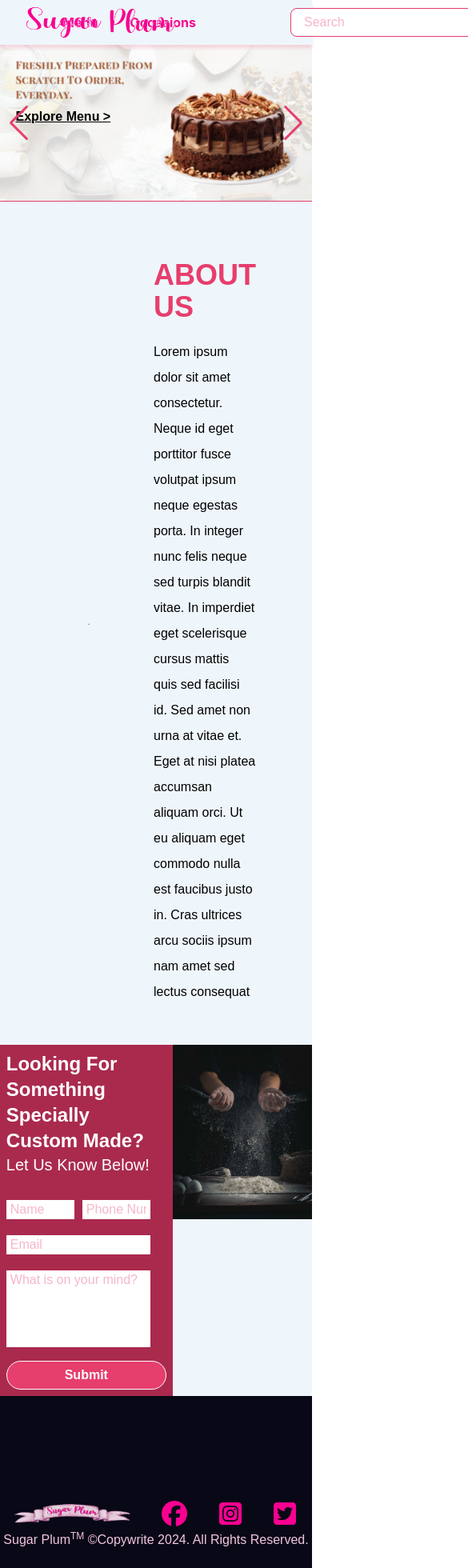
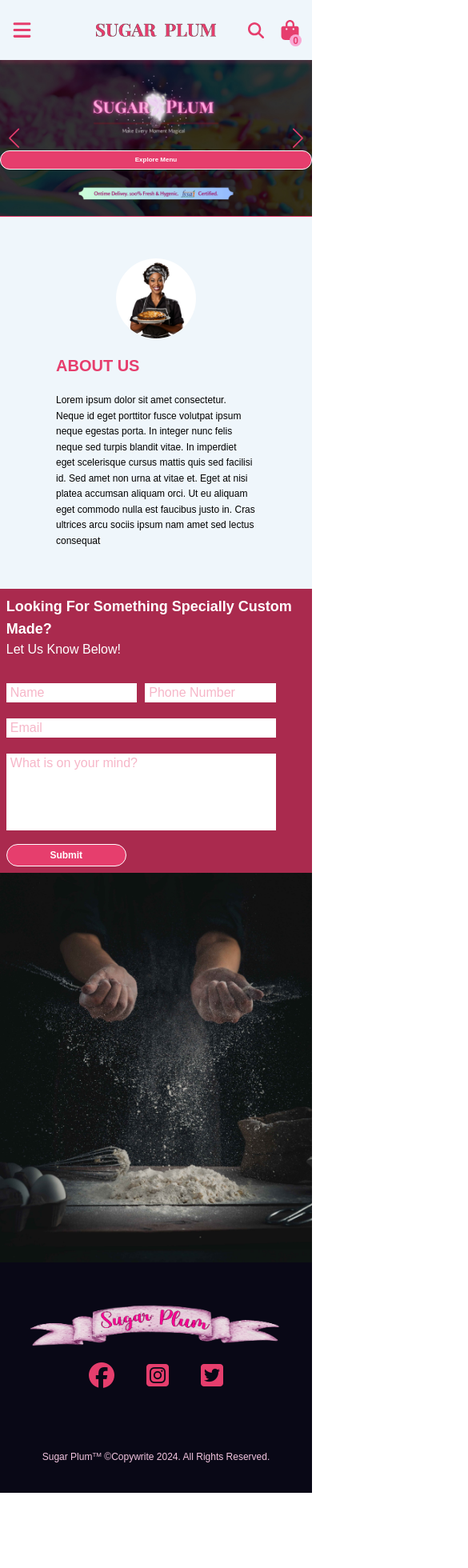
Before and after one commit to mittens67/sugar_plum, a React (Create React App) app: page / in a window 390 px wide. Shown: the top 1960 px of the page at 80% size, 585 px wide, since content can reach past the window. After the commit the page ends 1866 px from the top, so only its background shows below. Built offline with nearby package versions, Linux system fonts and the light colour scheme.

Commit message:
NavBar, footer and homepage changes

```diff
--- a/package.json
+++ b/package.json
@@ -10,6 +10,7 @@
     "axios": "^1.6.3",
     "react": "^18.2.0",
     "react-dom": "^18.2.0",
+    "react-icons": "^5.0.1",
     "react-image-magnify": "^2.7.4",
     "react-redux": "^9.0.4",
     "react-router-dom": "^6.21.0",
--- a/src/components/Carousel.js
+++ b/src/components/Carousel.js
@@ -1,45 +1,54 @@
-import { Swiper, SwiperSlide } from 'swiper/react';
-import { Navigation, Autoplay } from 'swiper/modules';
-import { Link } from 'react-router-dom';
+import { Swiper, SwiperSlide } from "swiper/react";
+import { Navigation, Autoplay } from "swiper/modules";
+import { Link } from "react-router-dom";
 import "swiper/css";
 import "swiper/css/navigation";
-import Button1 from './Button1';
-import Button2 from './Button2';
+import Button1 from "./Button1";
+import Button2 from "./Button2";
 
 const Carousel = () => {
   return (
     <div>
-        <Swiper
+      <Swiper
         loop={true}
         spaceBetween={0}
         navigation={true}
         modules={[Navigation, Autoplay]}
         autoplay={{
-          delay: 4500,
+          delay: 8500,
         }}
         className="h-[50%]"
       >
-        <SwiperSlide className='relative'>
-          <img src={"../assets/banners/Banner1.jpg"} alt="Carousel POR"/>
+        <SwiperSlide className="relative">
+          <img src={"../assets/banners/Banner1.jpg"} alt="Carousel POR" />
           <Link to={`/category/menu`}>
-            <Button1 text={`Explore Menu`}  customClass='absolute bottom-[30%] left-[40%] px-[100px] py-[10px]'/>
+            <Button1
+              text={`Explore Menu`}
+              customClass="absolute bottom-[30%] inset-x-0 mx-[auto] text-[8px] px-[10px] py-[5px] sm:text-xs sm:px-[100px] sm:py-[10px]"
+            />
           </Link>
         </SwiperSlide>
-        <SwiperSlide className='relative'>
+        <SwiperSlide className="relative">
           <img src={"../assets/banners/Banner2.jpg"} alt="Carousel POR" />
           <Link to={`/category/menu`}>
-          <Button2 text={`Explore Menu >`} customClass='absolute top-[40%] left-[5%] '/>
+            <Button2
+              text={`Explore Menu >`}
+              customClass="absolute text-[10px] sm:text-sm top-[40%] left-[5%] hover:text-sp_pink "
+            />
           </Link>
         </SwiperSlide>
-        <SwiperSlide className='relative'>
+        <SwiperSlide className="relative">
           <img src={"../assets/banners/Banner3.jpg"} alt="Carousel POR" />
           <Link to={`/category/occasions`}>
-          <Button2 text={`< View Collection`} customClass='absolute bottom-[45%] right-[10%] text-white'/>
+            <Button2
+              text={`< View Collection`}
+              customClass="absolute text-[10px] sm:text-sm bottom-[42%] right-[10%] text-white  hover:text-sp_pink"
+            />
           </Link>
         </SwiperSlide>
       </Swiper>
     </div>
-  )
-}
+  );
+};
 
-export default Carousel
+export default Carousel;
--- a/src/components/CustomForm.js
+++ b/src/components/CustomForm.js
@@ -5,8 +5,8 @@
 const CustomForm = ({customClass}) => {
   return (
     <div className={`bg-sugarplum-sp_red_pink text-white p-[2%] ${customClass}`}>
-      <h2 className="font-black text-2xl">Looking For Something Specially Custom Made?</h2>
-      <p className="text-xl">Let Us Know Below!</p>
+      <h2 className="font-black text-lg sm:text-xl md:text-2xl">Looking For Something Specially Custom Made?</h2>
+      <p className="text-base sm:text-lg md:text-xl">Let Us Know Below!</p>
       <div className="flex flex-col mt-[20px]">
         <div className="flex my-[10px] w-[90%]">
           <input type="text" placeholder="Name" className="w-[50%] mr-[10px] px-[5px] placeholder-sp_pink"/>
@@ -20,7 +20,7 @@
         </div>
         <input type="email" placeholder="Email" className="my-[10px] w-[90%] px-[5px] placeholder-sp_pink"/>
         <TextBox placeholder={"What is on your mind?"} rows="4" cols="50" maxLength={100}/>
-        <Button1 text={`Submit`} customClass={'w-[200px] py-[5px]'}/>
+        <Button1 text={`Submit`} customClass={'w-[150px] text-xs sm:text-base sm:w-[200px] py-[5px]'}/>
       </div>
     </div>
   );
--- a/src/components/Footer.js
+++ b/src/components/Footer.js
@@ -2,19 +2,19 @@
 
 const Footer = () => {
   return (
-    <footer className="bg-sugarplum-footer_bg flex flex-col justify-center h-80 mt-auto">
-      <div className="flex justify-around">
-        <Link to={`/`} className="flex-1 w-80">
-          <img src="/assets/Logo5.png" alt="logo" />
+    <footer className="bg-sugarplum-footer_bg flex flex-col justify-around h-72 sm:h-80 mt-auto">
+      <div className="flex flex-col sm:flex-row items-center justify-around">
+        <Link to={`/`} className="flex-1">
+          <img src="/assets/Logo5.png" alt="logo" className="w-[500px] h-[auto]"/>
         </Link>
-        <div className="flex flex-1 items-center justify-center">
-          <i className="fa-brands fa-facebook fa-2xl text-footer_pink m-5"></i>
-          <i className="fa-brands fa-square-instagram fa-2xl text-footer_pink m-5"></i>
-          <i className="fa-brands fa-square-twitter fa-2xl text-footer_pink m-5"></i>
+        <div className="flex flex-1 items-center justify-center text-sp_pink">
+          <i className="fa-brands fa-facebook fa-2xl m-5"></i>
+          <i className="fa-brands fa-square-instagram fa-2xl m-5"></i>
+          <i className="fa-brands fa-square-twitter fa-2xl m-5"></i>
         </div>
       </div>
-      <p className="text-footer_color text-center font-poppins">
-        Sugar Plum<sup className="text-xs">TM</sup> &#169;Copywrite 2024. All
+      <p className="text-footer_color text-center font-poppins text-[12px] sm:text-[14px]">
+        Sugar Plum<sup className="text-[8px] sm:text-[12px]">TM</sup> &#169;Copywrite 2024. All
         Rights Reserved.
       </p>
     </footer>
--- a/src/components/HomePage.js
+++ b/src/components/HomePage.js
@@ -1,23 +1,31 @@
-import {useLayoutEffect} from "react";
+import { useLayoutEffect } from "react";
 import Carousel from "./Carousel";
 import CustomForm from "./CustomForm";
 import Hr from "./Hr";
 
 const HomePage = () => {
   useLayoutEffect(() => {
-    window.scrollTo(0, 0)
-});
+    window.scrollTo(0, 0);
+  });
   return (
     <div className="bg-sugarplum-background">
       <Carousel />
       <Hr />
-      <div id="about" className="flex flex-grow items-center justify-center p-[50px]">
-        {/* <div className="border-2 rounded-[50%]"> */}
-          <img loading="lazy" src="/assets/small_version_about.jpg" alt="about" className="rounded-[50%] h-auto w-[15%] flex-1 px-[60px]"/>
-
+      <div
+        id="about"
+        className="flex flex-col md:flex-row flex-grow items-center justify-center p-[50px]"
+      >
+        <img
+          loading="lazy"
+          src="/assets/small_version_about.jpg"
+          alt="about"
+          className="rounded-[50%] h-auto w-[100px] sm:w-[200px] flex-1 sm:px-[60px]"
+        />
         <div className="flex-1 px-[20px]">
-          <h2 className="text-sp_pink text-4xl font-black py-[20px]">ABOUT US</h2>
-          <p className="leading-loose">
+          <h2 className="text-sp_pink text-xl font-black sm:text-3xl md:text-4xl sm:font-black py-[20px]">
+            ABOUT US
+          </h2>
+          <p className="text-xs leading-relaxed sm:text-xs md:text-base sm:leading-loose">
             Lorem ipsum dolor sit amet consectetur. Neque id eget porttitor
             fusce volutpat ipsum neque egestas porta. In integer nunc felis
             neque sed turpis blandit vitae. In imperdiet eget scelerisque cursus
@@ -28,10 +36,15 @@
           </p>
         </div>
       </div>
-      <div id="custom_form" className="flex">
-        <CustomForm  customClass="flex-1"/>
+      <div id="custom_form" className="flex flex-col sm:flex-row">
+        <CustomForm customClass="flex-1" />
         <div className="flex-1 max-h-[500px] overflow-hidden">
-          <img src="/assets/customForm_small.jpg" loading="lazy" alt="bake" className="h-auto object-contain"/>
+          <img
+            src="/assets/customForm_small.jpg"
+            loading="lazy"
+            alt="bake"
+            className="h-auto object-contain"
+          />
         </div>
       </div>
     </div>
--- a/src/components/NavBar.js
+++ b/src/components/NavBar.js
@@ -1,29 +1,82 @@
 import { Link } from "react-router-dom";
 import { useSelector } from "react-redux";
+import { useRef } from "react";
+import { FaBagShopping, FaMagnifyingGlass, FaBars, FaX } from "react-icons/fa6";
 import SearchBar from "./SearchBar";
 
 const NavBar = () => {
   const { productsNumber } = useSelector((state) => state.cart);
+  const searchRef = useRef();
+  const menuRef = useRef();
+
+  const showSearchBar = () => {
+    console.log("heelo");
+    searchRef.current.classList.toggle("hidden");
+    searchRef.current.classList.toggle("flex");
+  };
+
+  const showMenu = () => {
+    menuRef.current.classList.remove("hidden");
+  };
+
+  const closeMenu = () => {
+    menuRef.current.classList.add("hidden");
+  };
+
   return (
-    <div className="relative bg-sugarplum-background h-15 shadow-nav_logo z-10 flex justify-around items-center py-[10px]">
-      <Link to={`/`} className="absolute left-[1%] px-[10px]">
-        <img src="/assets/Logo3.png" alt="logo" className="w-56 h-auto" />
-      </Link>
-      <div className="flex text-footer_pink font-bold font-inter px-[20%]">
-        <Link to={`/category/menu`}>
+    <div className="relative">
+      <div
+        ref={menuRef}
+        className="hidden fixed h-[100%] w-[100%] top-0 z-50 border bg-sugarplum-sp_red_pink text-white border-pink-400"
+      >
+        <FaX
+          className="w-[30px] h-[auto] sm:w-[35px] absolute right-[30px] top-6 hover:text-black cursor-pointer"
+          onClick={closeMenu}
+        />
+        <div className="flex flex-col justify-center items-center h-[70%] gap-6 text-2xl font-bold font-inter">
+          <Link to={`/category/menu`} onClick={closeMenu}>
             <div className="pr-10 hover:text-black transition-all">Menu</div>
           </Link>
-        <Link to={`/category/occasions`}>
-          <div className="pr-10 hover:text-black transition-all">Occasions</div>
+          <Link to={`/category/occasions`} onClick={closeMenu}>
+            <div className="pr-10 hover:text-black transition-all">
+              Occasions
+            </div>
           </Link>
         </div>
+      </div>
+
+      <div
+        className="hidden items-center justify-center py-[5px] bg-sugarplum-sp_red_pink"
+        ref={searchRef}
+      >
         <SearchBar />
-      <Link to={`/bag`} className="relative">
-        <i className="fa-solid fa-bag-shopping fa-2xl text-footer_pink hover:text-black transition-all"></i>
-        <div className="bg-pink-300 font-semibold text-sp_pink text-center rounded-[50%] text-xs h-[15px] w-[15px] absolute bottom-[-8px] right-[-2px]">
+      </div>
+
+      <div className="relative bg-sugarplum-background h-[75px] shadow-nav_logo z-10 flex justify-between items-center px-[15px] py-[10px]">
+        <Link to={`/`} className="absolute  top-1/2 left-1/2 transform -translate-x-1/2 -translate-y-1/2">
+          <img
+            src="/assets/Logo_playfair.png"
+            alt="logo"
+            className="w-[150px] sm:w-[180px] lg:w-56 h-auto"
+          />
+        </Link>
+        <FaBars
+          className="w-[25px] h-[auto] sm:w-[35px] text-sp_pink hover:text-black cursor-pointer"
+          onClick={showMenu}
+        />
+        <div className="flex justify-around items-center text-sp_pink">
+          <FaMagnifyingGlass
+            className="w-[20px] h-[auto] sm:w-[30px] hover:text-black cursor-pointer"
+            onClick={showSearchBar}
+          />
+          <Link to={`/bag`} className="relative pl-5">
+            <FaBagShopping className="w-[25px] h-[auto] sm:w-[30px] hover:text-black transition-all" />
+            <div className="bg-pink-300 font-semibold text-center rounded-[50%] text-xs h-[15px] w-[15px] absolute bottom-[-8px] right-[-2px]">
               {productsNumber}
             </div>
           </Link>
+        </div>
+      </div>
     </div>
   );
 };
--- a/src/components/SearchBar.js
+++ b/src/components/SearchBar.js
@@ -33,7 +33,7 @@
         onChange={(e) => {
           setSearchTerm(e.target.value);
         }}
-        className="w-96 h-8 rounded-l-lg px-4 placeholder-sp_pink focus:outline-none"
+        className="w-72 sm:w-96 h-8 rounded-l-lg px-4 placeholder-sp_pink focus:outline-none"
       />
       <button className="bg-white h-8 rounded-r-lg px-4" onClick={handleSubmit}>
         <i className="fa fa-search text-sp_pink"></i>
--- a/src/index.css
+++ b/src/index.css
@@ -8,6 +8,7 @@
 
 :root {
     --swiper-theme-color: #E63E6D;
+    --swiper-navigation-size: 25px;
 }
 
 
--- a/tailwind.config.js
+++ b/tailwind.config.js
@@ -14,7 +14,7 @@
           container: "#E6F2FC",
           footer_bg: "#090816",
           sp_red_pink: "#AA2A4E",
-          sp_dark_purple: "#E0EDF6"
+          sp_black: "#111111"
         }
       },
       textColor: {
```
Also changed, not shown: public/assets/Logo_playfair.png (added), public/assets/data/notes.txt, 1 other file (tests, documents, lock files or other folders). Lines whose indentation alone changed are shown as unchanged.
